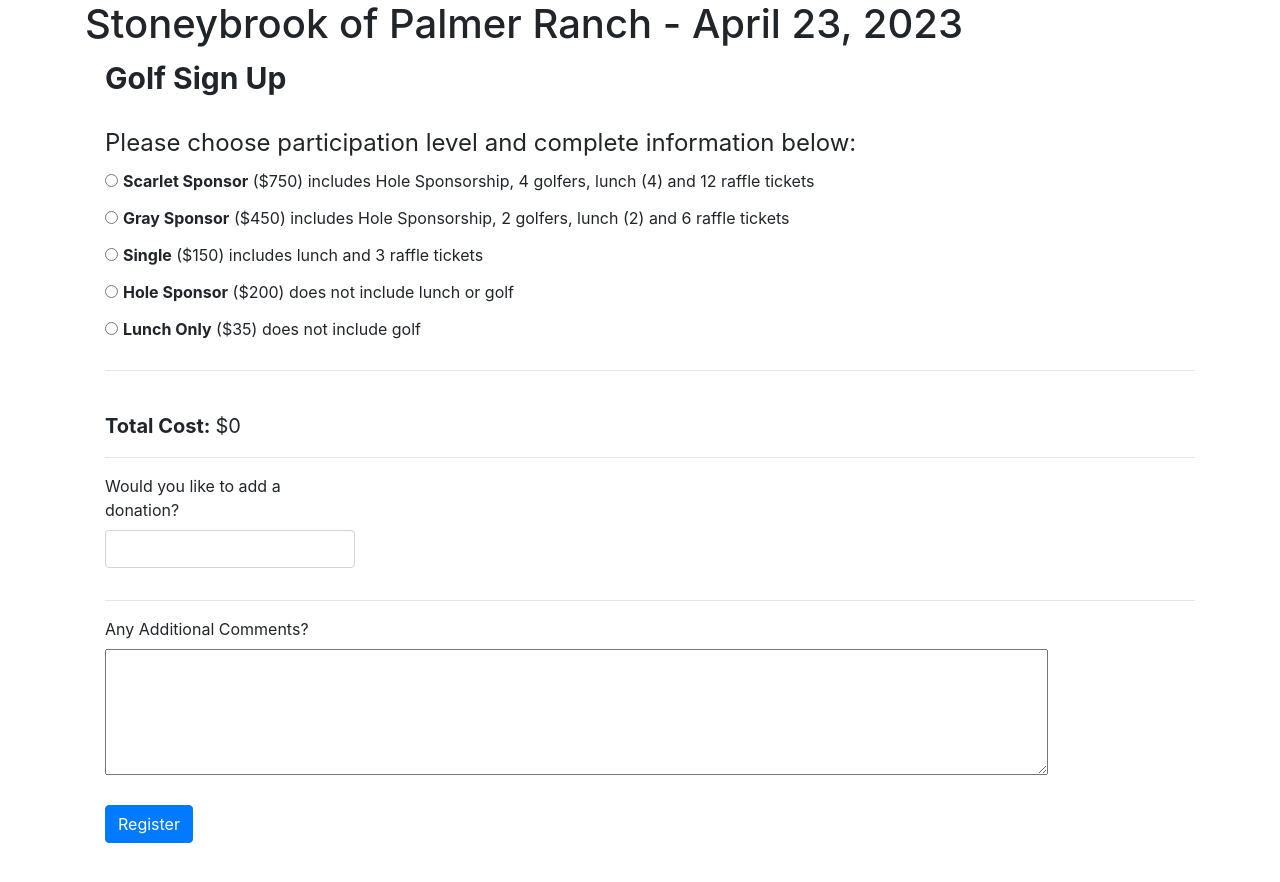
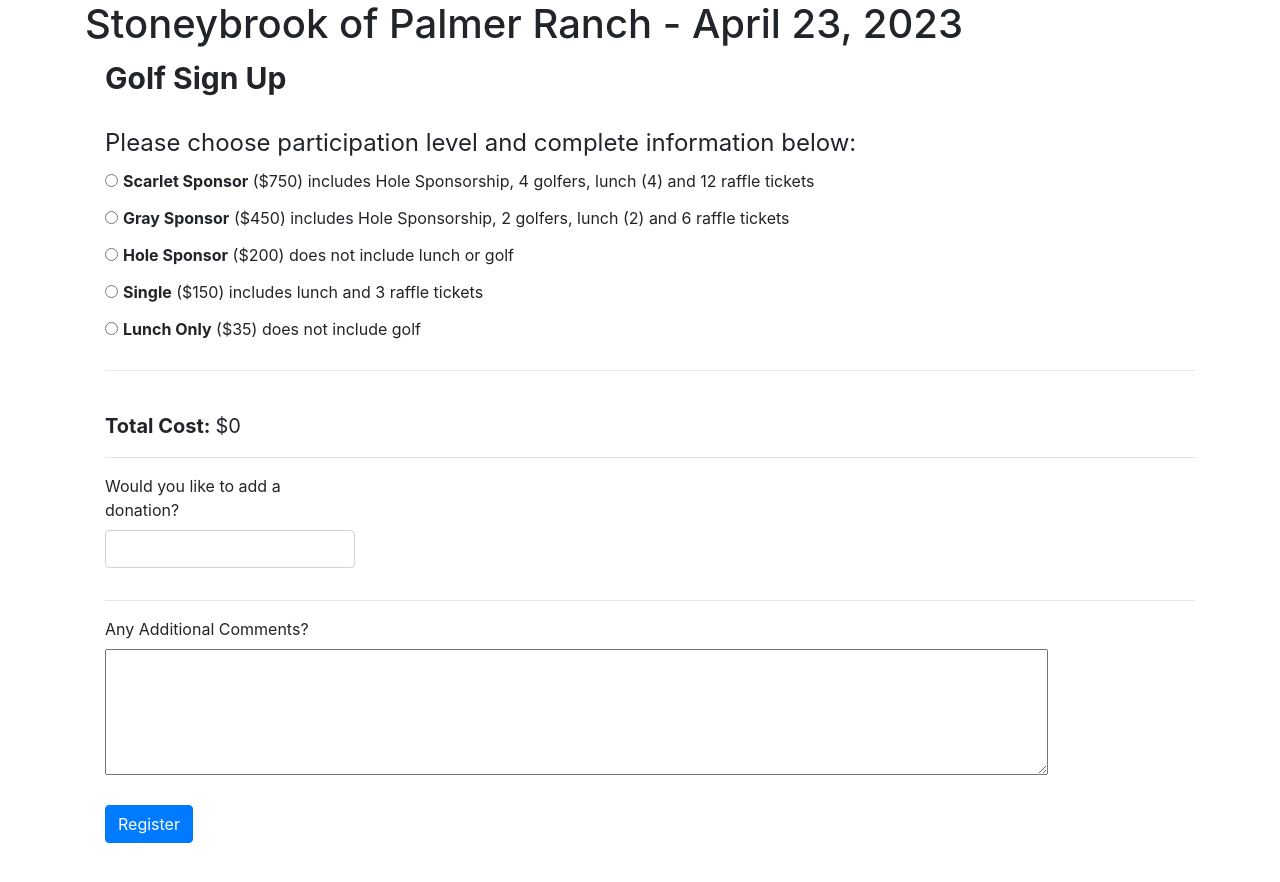
Before and after one commit to osu5nc/golf-registration, an Angular app: page /registration in a window 1280 px wide. Shown: the top 882 px of the page. Built offline with nearby package versions, Linux system fonts and the light colour scheme.

Commit message:
Swapping participation locations

```diff
--- a/src/app/registration/registration.component.html
+++ b/src/app/registration/registration.component.html
@@ -16,10 +16,10 @@
                     <input type="radio" name="participation" id="gray" value="gray" (click)="calculateTotalCost()"><span style="padding-left:5px;"><label for="gray"><strong>Gray Sponsor</strong> (${{GOLF.grayPrice}}) includes Hole Sponsorship, 2 golfers, lunch (2) and 6 raffle tickets</label></span>
                 </div>
                 <div style="padding-bottom:5px;">
-                    <input type="radio" name="participation" id="single" value="single" (click)="calculateTotalCost()"><span style="padding-left:5px;"><label for="single"><strong>Single</strong> (${{GOLF.singlePrice}}) includes lunch and 3 raffle tickets</label></span>
+                    <input type="radio" name="participation" id="holeSponsor" value="holeSponsor" (click)="calculateTotalCost()"><span style="padding-left:5px;"><label for="holeSponsor"><strong>Hole Sponsor</strong> (${{GOLF.holeSponsorPrice}}) does not include lunch or golf</label></span>
                 </div>
                 <div style="padding-bottom:5px;">
-                    <input type="radio" name="participation" id="holeSponsor" value="holeSponsor" (click)="calculateTotalCost()"><span style="padding-left:5px;"><label for="holeSponsor"><strong>Hole Sponsor</strong> (${{GOLF.holeSponsorPrice}}) does not include lunch or golf</label></span>
+                    <input type="radio" name="participation" id="single" value="single" (click)="calculateTotalCost()"><span style="padding-left:5px;"><label for="single"><strong>Single</strong> (${{GOLF.singlePrice}}) includes lunch and 3 raffle tickets</label></span>
                 </div>
                 <div style="padding-bottom:5px;">
                     <input type="radio" name="participation" id="lunchOnly" value="lunchOnly" (click)="calculateTotalCost()"><span style="padding-left:5px;"><label for="lunchOnly"><strong>Lunch Only</strong> (${{GOLF.lunchPrice}}) does not include golf</label></span>
```
